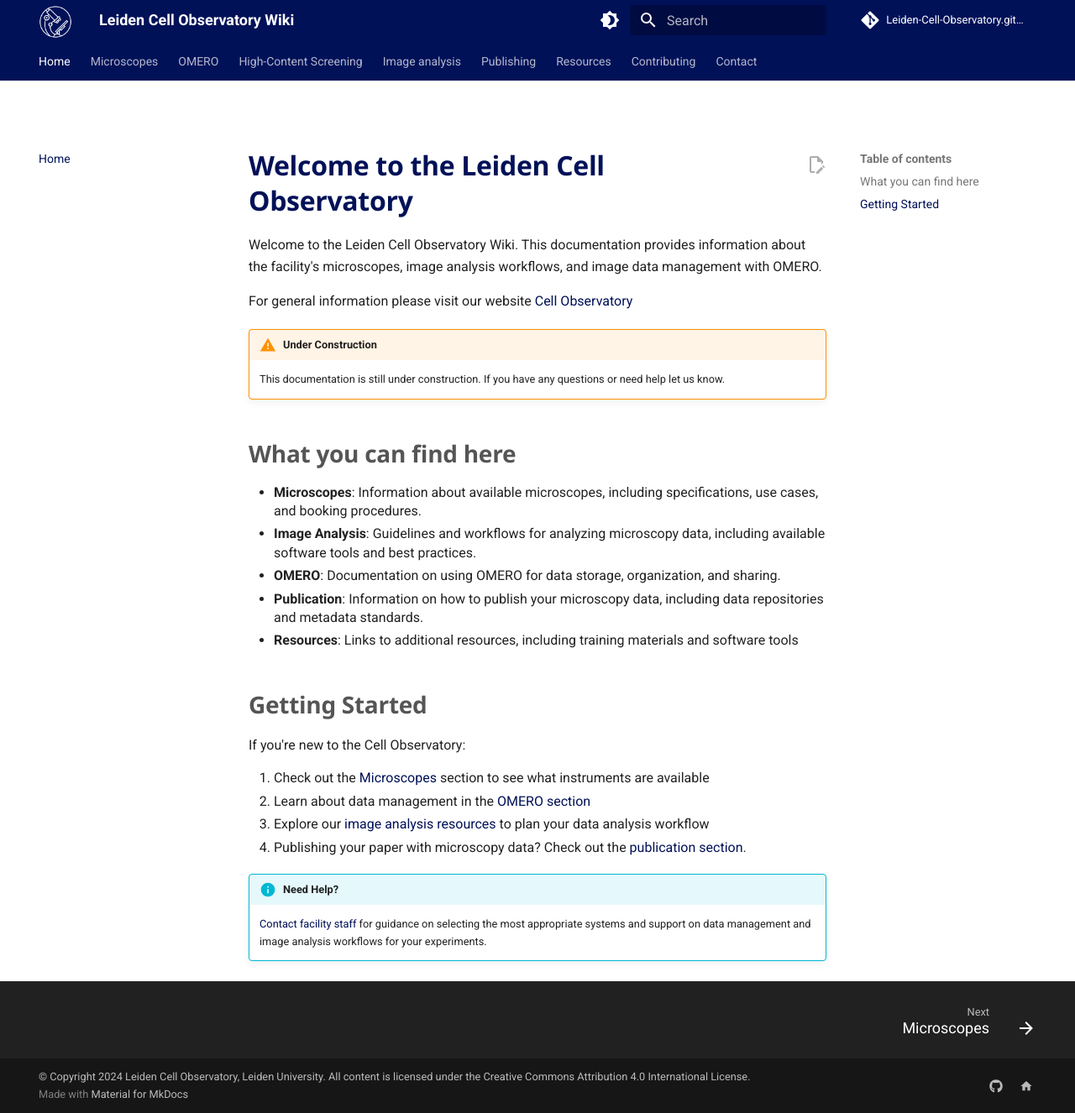
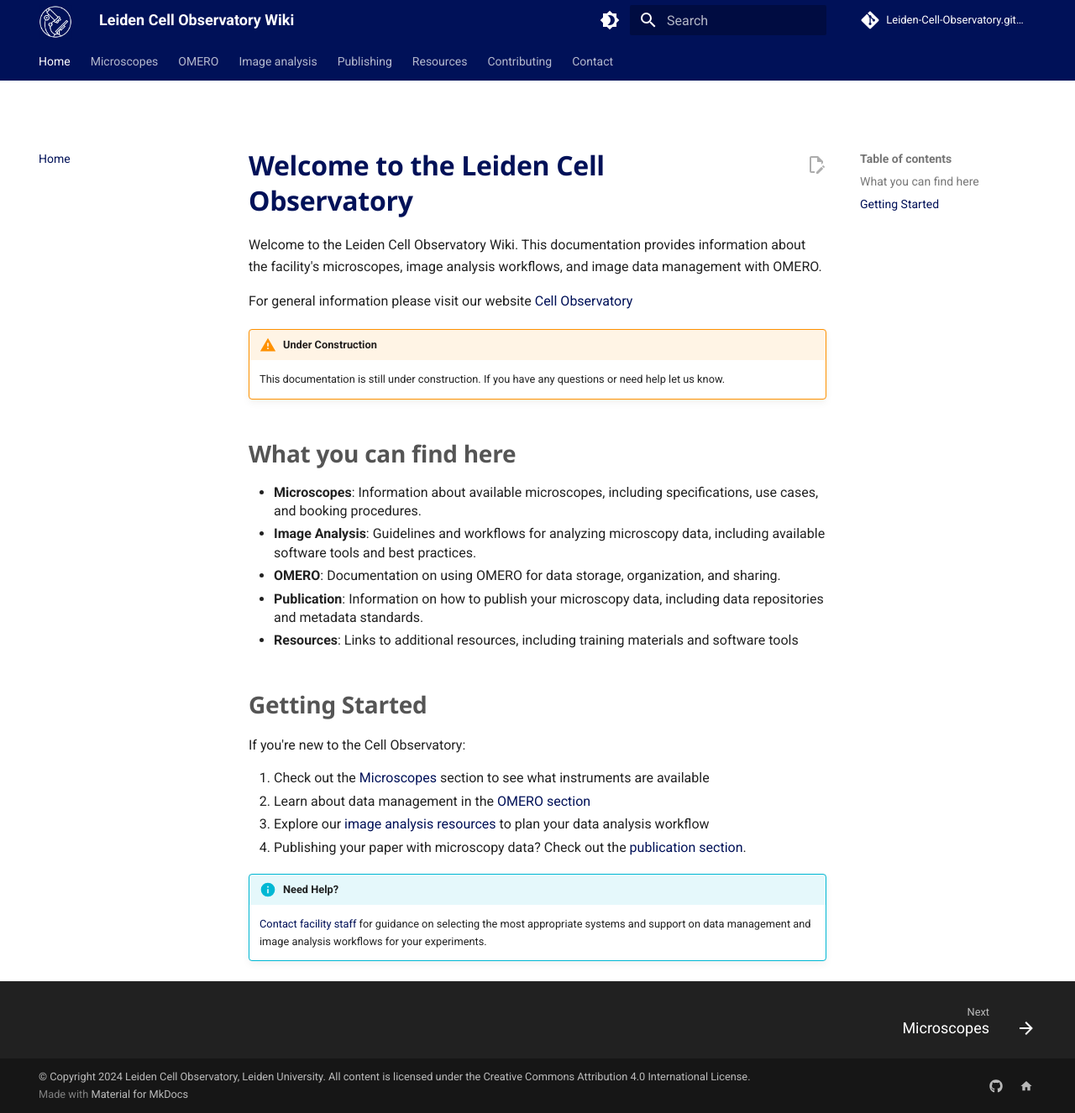
Before and after one commit to Leiden-Cell-Observatory/Leiden-Cell-Observatory.github.io, an MkDocs documentation site: the page built from docs/index.md, in a window 1280 px wide and 1326 px high. Shown: the whole window at 84% size. Built offline with MkDocs 1.6.1 and Material for MkDocs 9.7.7, drawn with Linux system fonts in a browser that asks for light colours; comment, search, counter and statistics services are not loaded.

Commit message:
Update mkdocs.yml

```diff
--- a/mkdocs.yml
+++ b/mkdocs.yml
@@ -89,11 +89,8 @@
       - Python: omero/analysis/analysis_python.md
       - R: omero/analysis/analysis_r.md
       - CellProfiler: omero/analysis/analysis_cellprofiler.md
-  - High-Content Screening:
-    - hcs/index.md
   - Image analysis:
     - analysis/index.md
-    - Getting Started: started.md
     - What tool to use?: analysis/tool.md
     - CellPose: analysis/cellpose.md
     - CellProfiler: analysis/cellprofiler.md
@@ -109,6 +106,8 @@
       - computing/index.md
       - HPC: computing/hpc.md
       - Workstations: computing/workstations.md
+    - High-Content Screening:
+      - hcs/index.md
   - Publishing:
     - publishing/index.md
     - Sharing data: publishing/sharing_data.md
```
